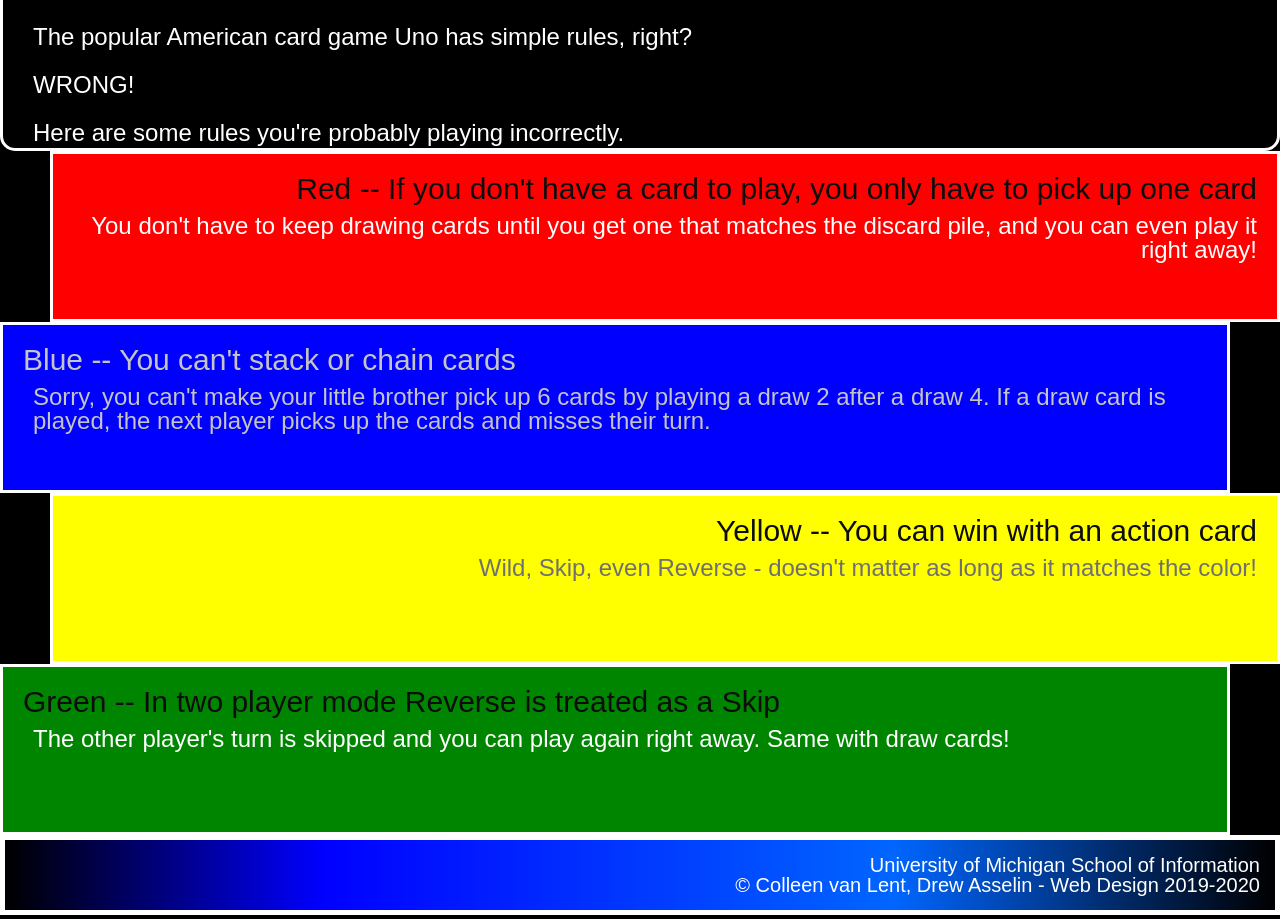
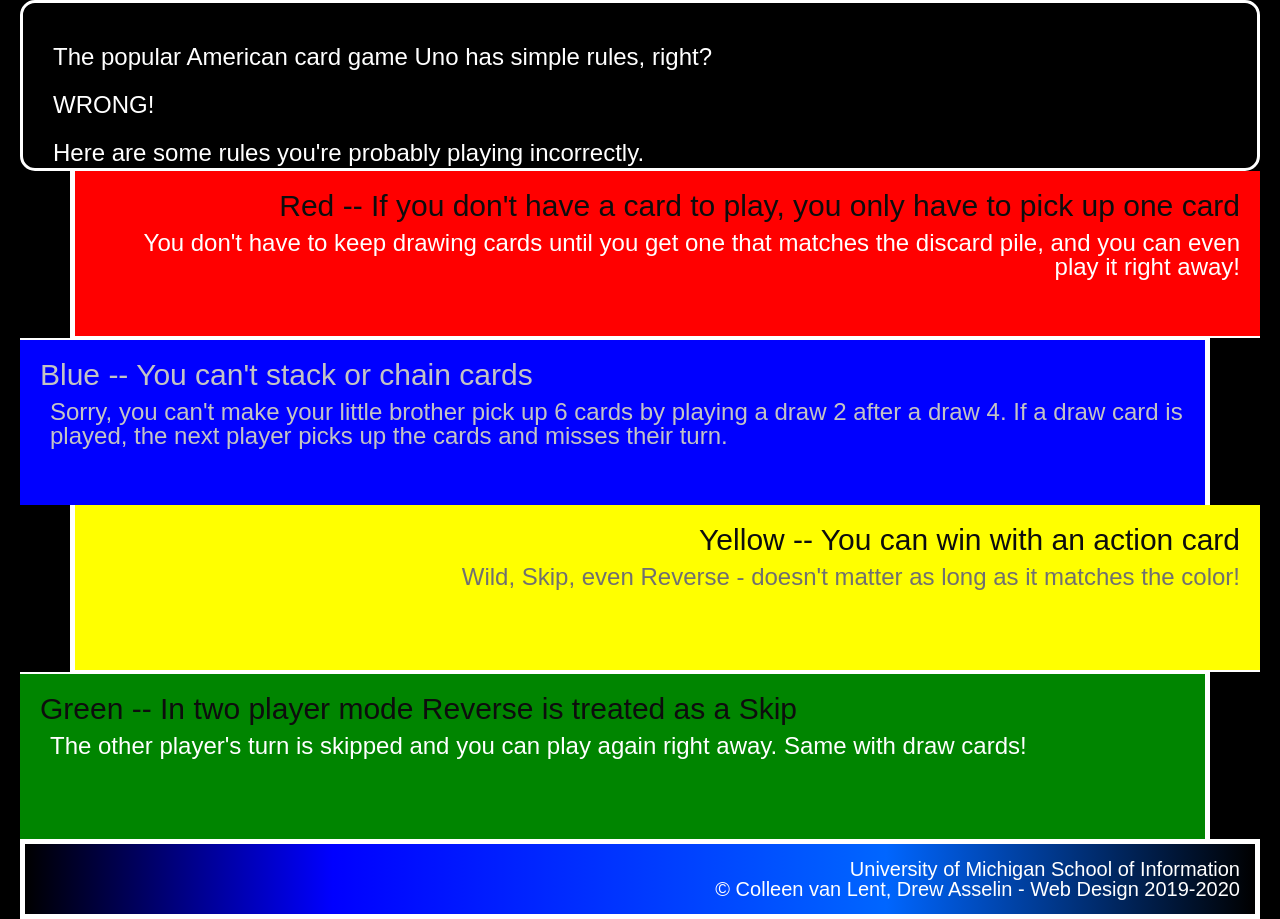
Before and after one commit to Tyand12/hw2-w25, a plain HTML site: page index.html in a window 1280 px wide. Shown: the part 328-1247 px from the top of the page. Drawn offline with Linux system fonts and the light colour scheme.

Commit message:
Add files via upload

```diff
--- a/css/style.css
+++ b/css/style.css
@@ -6,7 +6,7 @@
     margin-left:20px;
     margin-right: 20px;
     margin-bottom: 0; */
-    margin: 20 px 20px 0 20px;
+    margin: 20px 20px 0 20px;
     /* top right bottom left */
 }
 
@@ -49,46 +49,50 @@
     background-color: #FF0000;
     text-align: right;
     margin-left: 50px;
-    border: 0 0 2px 5 px;
+    border-width: 0 0 2px 5px;
 }
 
 .blue{
     background-color: #0000FF;
     text-align: left;
     margin-right: 50px;
-    border: 2px 5px 0 0;
-    h2{
+    border-width: 2px 5px 0 0;
+}
+
+.blue h2 {
     color: #C4C4C4;
 }
-    p{
+
+.blue p {
     color: #C4C4C4;
-    }
 }
 
 .yellow{
     background-color: #FFFF00;
     text-align: right;
     margin-left: 50px;
-    border: 0 0 2px 5px;
-    p{
+    border-width: 0 0 2px 5px;
+}
+
+.yellow p {
     color: #707070;
-    }
 }
 
 .green{
     background-color: #008500;
     text-align: left;
     margin-right: 50px;
-    border: 2px 5px 0 0;
+    border-width: 2px 5px 0 0;
 }
 
 footer{
     background: #000000;
     background: linear-gradient(90deg, #000000 0%, #0000ff 25%, #0066ff 70%, #000000 100%);
     border: 5px solid #ffffff;
-    p{
+}
+
+footer p {
     font-size: 20px;
     text-align: right;
     padding: 15px 15px 15px 0;
 }
-}
```
Lines whose indentation alone changed are shown as unchanged.
